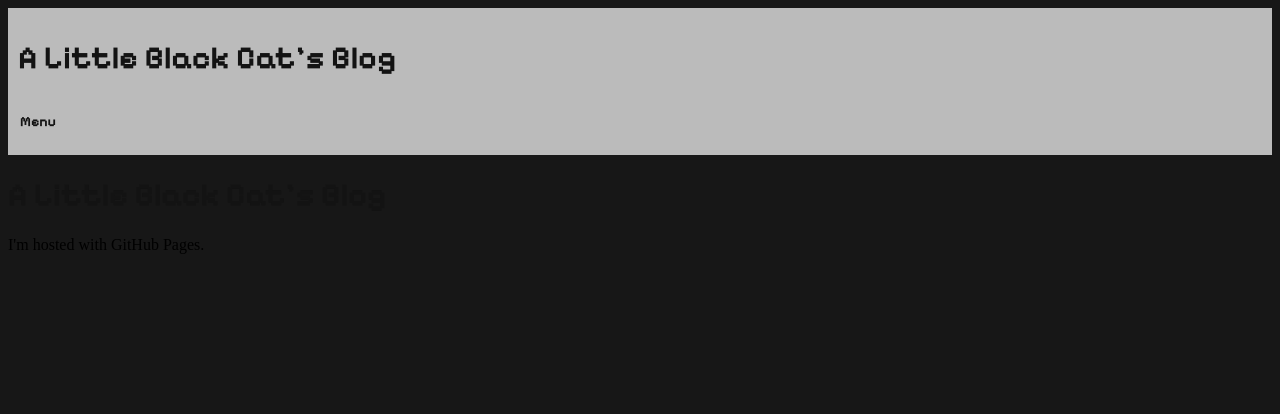
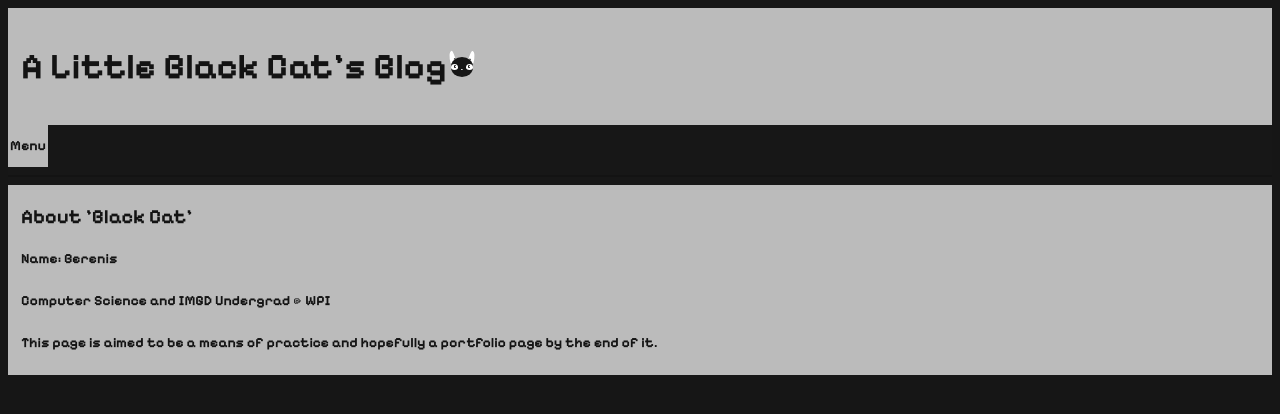
Before and after one commit to a-little-black-cat/a-little-black-cat.github.io, a website: page index.html in a window 1280 px wide. Drawn offline with Linux system fonts and the light colour scheme.

Commit message:
added catanimcascaded.scss
fancyschmancy

```diff
--- /dev/null
+++ b/catanim.scss
@@ -0,0 +1,195 @@
+$color-black: #161616;
+$color-white: #fff;
+$size: 20px; // (Fully responsive)
+
+// Cat
+.cat {
+  position: relative;
+  height: $size;
+  width: $size * 1.13;
+}
+
+// Ears
+.ear {
+  position: absolute;
+  top: -30%;
+  height: 60%;
+  width: 25%;
+  background: $color-white;
+
+  // Ear hair
+  &::before,
+  &::after {
+    content: '';
+    position: absolute;
+    bottom: 24%;
+    height: 10%;
+    width: 5%;
+    border-radius: 50%;
+    background: $color-black;
+  }
+
+  &::after {
+    transform-origin: 50% 100%;
+  }
+}
+
+.ear--left {
+  left: -7%;
+  border-radius: 70% 30% 0% 0% / 100% 100% 0% 0%;
+  transform: rotate(-15deg);
+
+  &::before,
+  &::after {
+    right: 10%;
+  }
+
+  &::after {
+    transform: rotate(-45deg);
+  }
+}
+
+.ear--right {
+  right: -7%;
+  border-radius: 30% 70% 0% 0% / 100% 100% 0% 0%;
+  transform: rotate(15deg);
+
+  &::before,
+  &::after {
+    left: 10%;
+  }
+
+  &::after {
+    transform: rotate(45deg);
+  }
+}
+
+// Face
+.face {
+  position: absolute;
+  height: 100%;
+  width: 100%;
+  background: $color-black;
+  border-radius: 50%;
+}
+
+// Eyes
+.eye {
+  position: absolute;
+  top: 35%;
+  height: 30%;
+  width: 31%;
+  background: $color-white;
+  border-radius: 50% 50% 50% 50% / 60% 60% 40% 40%;
+
+  // Eyelids
+  &::after {
+    content: '';
+    position: absolute;
+    top: 0;
+    left: 0;
+    height: 0;
+    width: 100%;
+    border-radius: 0 0 50% 50% / 0 0 40% 40%;
+    background: $color-black;
+    animation: blink 4s infinite ease-in;
+  }
+
+  @keyframes blink {
+    0% { height: 0; }
+    90% { height: 0; }
+    92.5% { height: 100%; }
+    95% { height: 0; }
+    97.5% { height: 100%; }
+    100% { height: 0; }
+  }
+
+  // Tips of the eyes
+  &::before {
+    content: '';
+    position: absolute;
+    top: 60%;
+    height: 10%;
+    width: 15%;
+    background: $color-white;
+    border-radius: 50%;
+  }
+}
+
+.eye--left {
+  left: 0;
+
+  &::before {
+    right: -5%;
+  }
+}
+
+.eye--right {
+  right: 0;
+
+  &::before {
+    left: -5%;
+  }
+}
+
+// Pupils
+.eye-pupil {
+  position: absolute;
+  top: 25%;
+  height: 50%;
+  width: 20%;
+  background: $color-black;
+  border-radius: 50%;
+  animation: look-around 4s infinite;
+
+  @keyframes look-around {
+    0% { transform: translate(0) }
+    5% { transform: translate(50%, -25%) }
+    10% { transform: translate(50%, -25%) }
+    15% { transform: translate(-100%, -25%) }
+    20% { transform: translate(-100%, -25%) }
+    25% { transform: translate(0, 0) }
+    100% { transform: translate(0, 0) }
+  }
+
+  .eye--left & {
+    right: 30%;
+  }
+
+  .eye--right & {
+    left: 30%;
+  }
+
+  // Glare on the pupil
+  &::after {
+    content: '';
+    position: absolute;
+    top: 30%;
+    right: -5%;
+    height: 20%;
+    width: 35%;
+    border-radius: 50%;
+    background: $color-white;
+  }
+}
+
+// Muzzle
+.muzzle {
+  position: absolute;
+  top: 60%;
+  left: 50%;
+  height: 6%;
+  width: 10%;
+  background: $color-white;
+  transform: translateX(-50%);
+  border-radius: 50% 50% 50% 50% / 30% 30% 70% 70%;
+}
+
+/* General page styling */
+html {
+  height: 100%;
+  display: flex;
+  align-items: center;
+  justify-content: center;
+  background: $color-black;
+}
--- a/index.html
+++ b/index.html
@@ -5,9 +5,33 @@
         <link rel="preconnect" href="https://fonts.gstatic.com" crossorigin>
         <link href="https://fonts.googleapis.com/css2?family=Pixelify+Sans:wght@400..700&display=swap" rel="stylesheet">
         <link rel="stylesheet" href="stylesheet.css"></head>
+        <link rel="stylesheet" href="catanimcascaded.css">
     <script src="webProgram.js"></script>
+
+    </div>
+<body>
     <div id="myNavPanel" class="navPanel">
-        <div class="title"><h1>A Little Black Cat's Blog</h1></div>
+        <div class="title">
+            <table>
+                <td><h1>A Little Black Cat's Blog </h1></td>
+                <th><div class="cat">
+                    <div class="ear ear--left"></div>
+                    <div class="ear ear--right"></div>
+                    <div class="face">
+                        <div class="eye eye--left">
+                            <div class="eye-pupil"></div>
+                        </div>
+                        <div class="eye eye--right">
+                            <div class="eye-pupil"></div>
+                        </div>
+                        <div class="muzzle"></div>
+                    </div>
+                </div></th>
+            </table>
+        </div>
+    </div>
+
+
     <div class="dropdown">
         <button onclick="dropdownMenu()" class="dropbtn"><h3>Menu</h3></button>
         <div id="dropdownMenu" class="dropdown-content">
@@ -16,9 +40,23 @@
             <a href="#"><h3>Button 3</h3></a>
         </div>
     </div>
+<hr class="solid">
+<div id="intro" class="introBox">
+    <table>
+        <tr>
+            <td><h2>About 'Black Cat'</h2></td>
+        </tr>
+        <tr>
+            <td><h3>Name: Berenis</h3></td>
+        </tr>
+        <tr>
+            <td><h3>Computer Science and IMGD Undergrad @ WPI</h3></td>
+        </tr>
+        <tr>
+            <td><h3>This page is aimed to be a means of practice and hopefully a portfolio page by the end of it.</h3></td>
+        </tr>
+    </table>
 </div>
-<body>
-    <h1>A Little Black Cat's Blog</h1>
-    <p>I'm hosted with GitHub Pages.</p>
+</hr>
 </body>
 </html>
--- a/stylesheet.css
+++ b/stylesheet.css
@@ -10,6 +10,12 @@ body{
   border:none;
   cursor: pointer;
 
+}
+.introBox{
+  background-color: #bbbbbb;
+  padding: 10px;
+  border-top-color: #171717;
+  border-width: 3px;
 }
 
 .dropbtn{
@@ -59,16 +65,23 @@ body{
 
 h1{
   font-family: "Pixelify Sans";
-  color: #131313
+  color: #131313;
+  font-size: 36px;
 }
 
-h2{}
+h2{  font-family: "Pixelify Sans";
+  background-color: #bbbbbb;
+  color: #131313;
+  font-size: 20px;
+  line-height:5px;}
 
 h3{
   font-family: "Pixelify Sans";
   background-color: #bbbbbb;
   color: #131313;
   font-size: 14px;
-  font-size:14px;
-  line-height:14px;
+  line-height:10px;
 }
+hr.solid{
+  border: 1px solid #131313;
+}
```
Also changed, not shown: catanim.css (added), catanimcascaded.css (added), 3 other files. Lines whose indentation alone changed are shown as unchanged.
